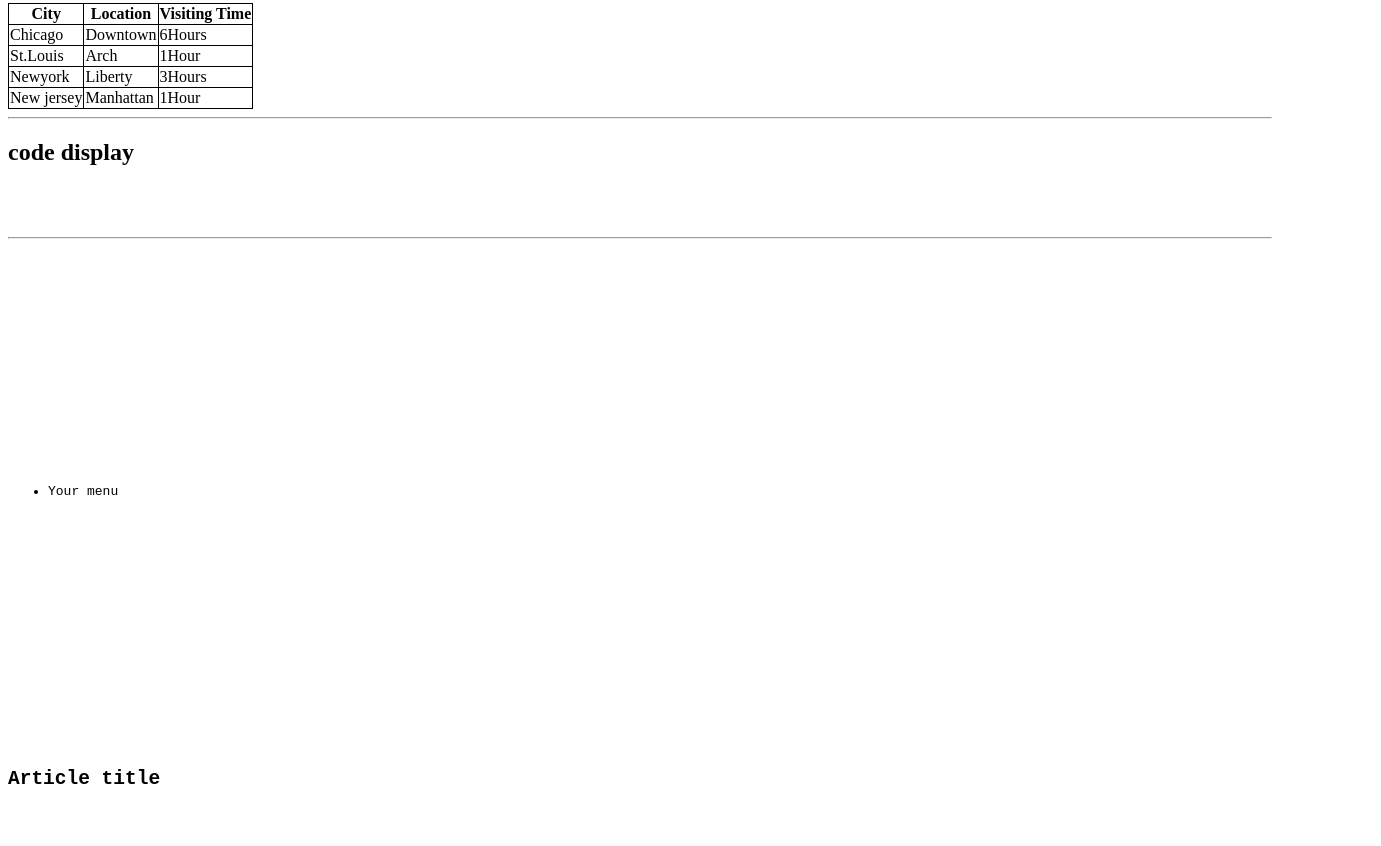
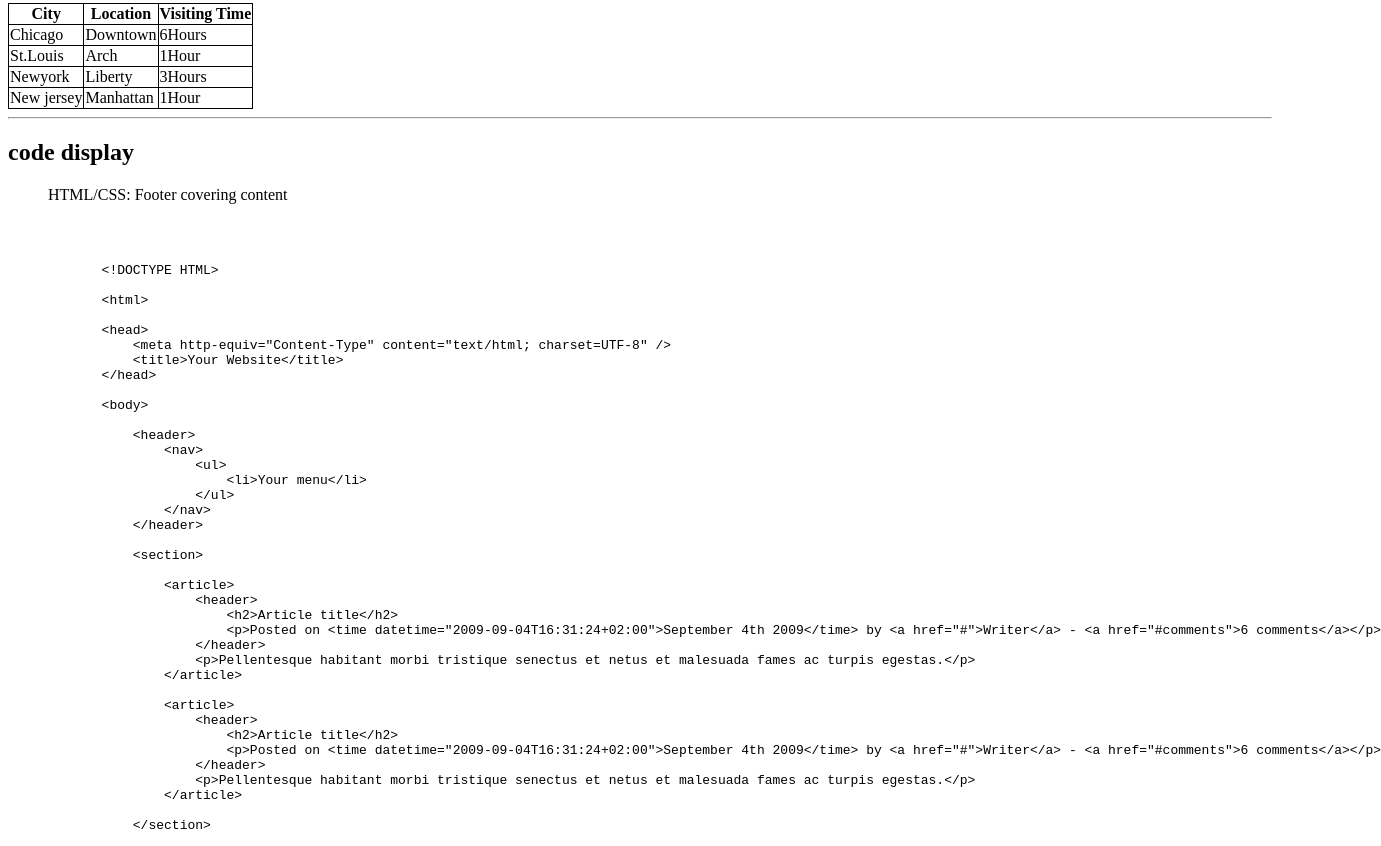
Before and after one commit to 44-563-Web-Apps-F22/44563-webapps-assignment-3-RIBKARANIANNAM, a plain HTML site: page index.html in a window 1280 px wide. Shown: the part 681-1527 px from the top of the page, 1381 px wide, since content can reach past the window. Drawn offline with Linux system fonts and the light colour scheme.

Commit message:
image added

```diff
--- a/index.html
+++ b/index.html
@@ -71,17 +71,18 @@ Jamaica Station operates the E,F,J,&Z subway lines.</li>
 </table>
 <hr>
 <h2>code display</h2>
- <blockquote cite="https://css-tricks.com/snippets/html/html5-page-structure/"></blockquote>
+ <blockquote cite="https://stackoverflow.com/questions/73721568/html-css-footer-covering-content"> HTML/CSS: Footer covering content </blockquote>
     <pre>
-</body>
-</html>
+        <xmp>
             <!DOCTYPE HTML>
-<hr>
+
             <html>
+
             <head>
                 <meta http-equiv="Content-Type" content="text/html; charset=UTF-8" />
                 <title>Your Website</title>
             </head>
+
             <body>
 
                 <header>
@@ -120,6 +121,11 @@ Jamaica Station operates the E,F,J,&Z subway lines.</li>
                 <footer>
                     <p>Copyright 2009 Your name</p>
                 </footer>
+
+            </body>
+
+            </html>
+        </xmp>
     </pre>
 </body>
 </html>
```
Also changed, not shown: aboutme.html (+1 -1 lines), ANNAM .jpg (added). Lines whose indentation alone changed are shown as unchanged.
